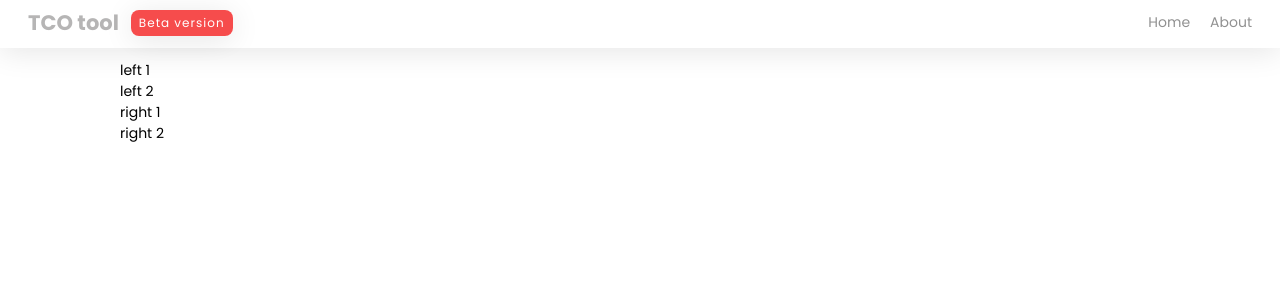
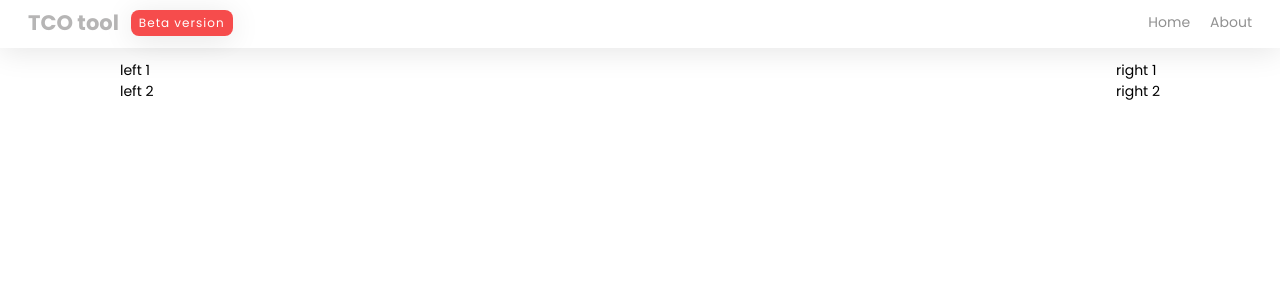
Before and after one commit to Liyana04/ev-fleet-conversion-tool, a FastAPI app: page /tco-form in a window 1280 px wide. Shown: the top 308 px of the page. Run offline with FastAPI, Linux system fonts and the light colour scheme.

Commit message:
edit css

```diff
--- a/static/style/style.css
+++ b/static/style/style.css
@@ -196,7 +196,12 @@ footer{
 }
 
 /* tco form page*/
-
+.box{
+  display:flex;
+  justify-content: space-between;
+  gap: 20px;
+  width: 100%;
+}
 
 /* responsive screen */
 @media screen and (max-width: 768px) {
--- a/templates/tco-tool.html
+++ b/templates/tco-tool.html
@@ -32,7 +32,7 @@
 <section class="tco-form">
   <div class="container">
     <div class="box">
-      <div>
+      <div class="left-column">
         <div>
           left 1
         </div>
@@ -41,7 +41,7 @@
         </div>
       </div>
 
-      <div>
+      <div class="right-column">
         <div>
           right 1
         </div>
```
